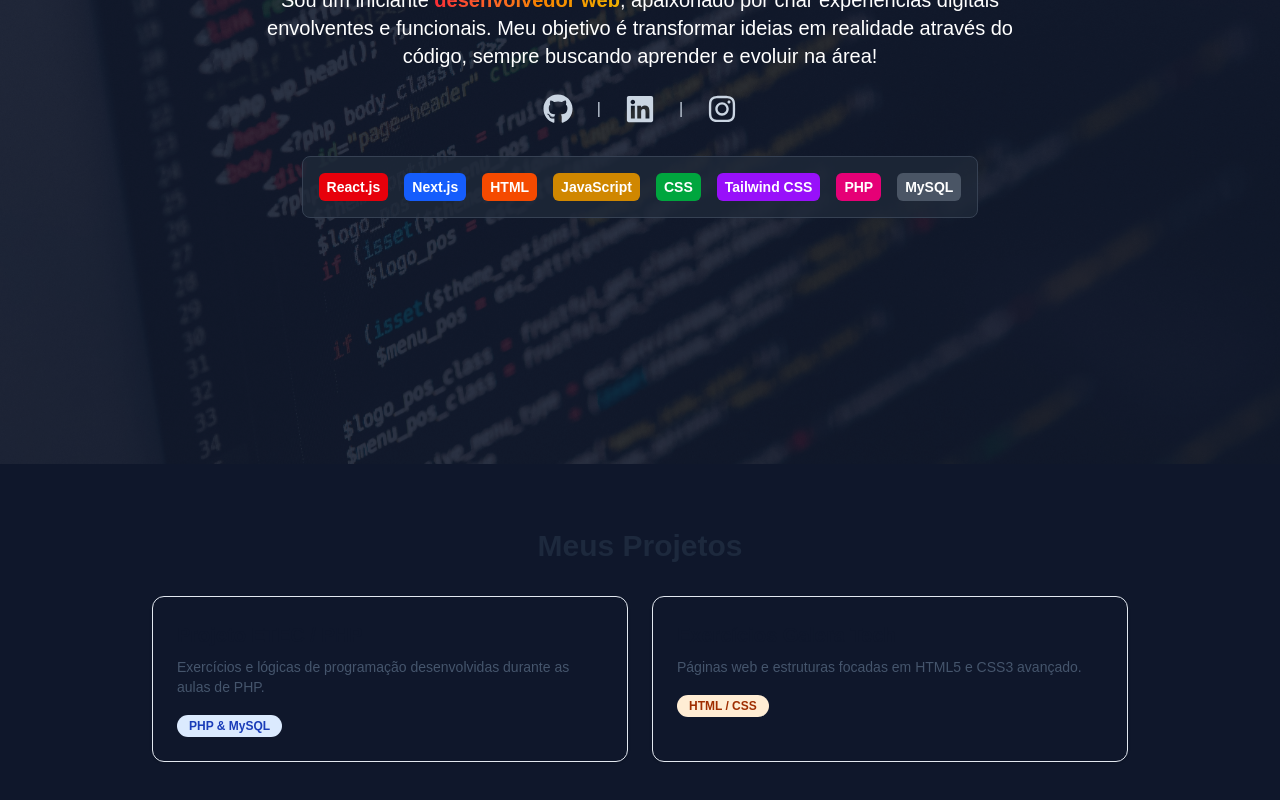
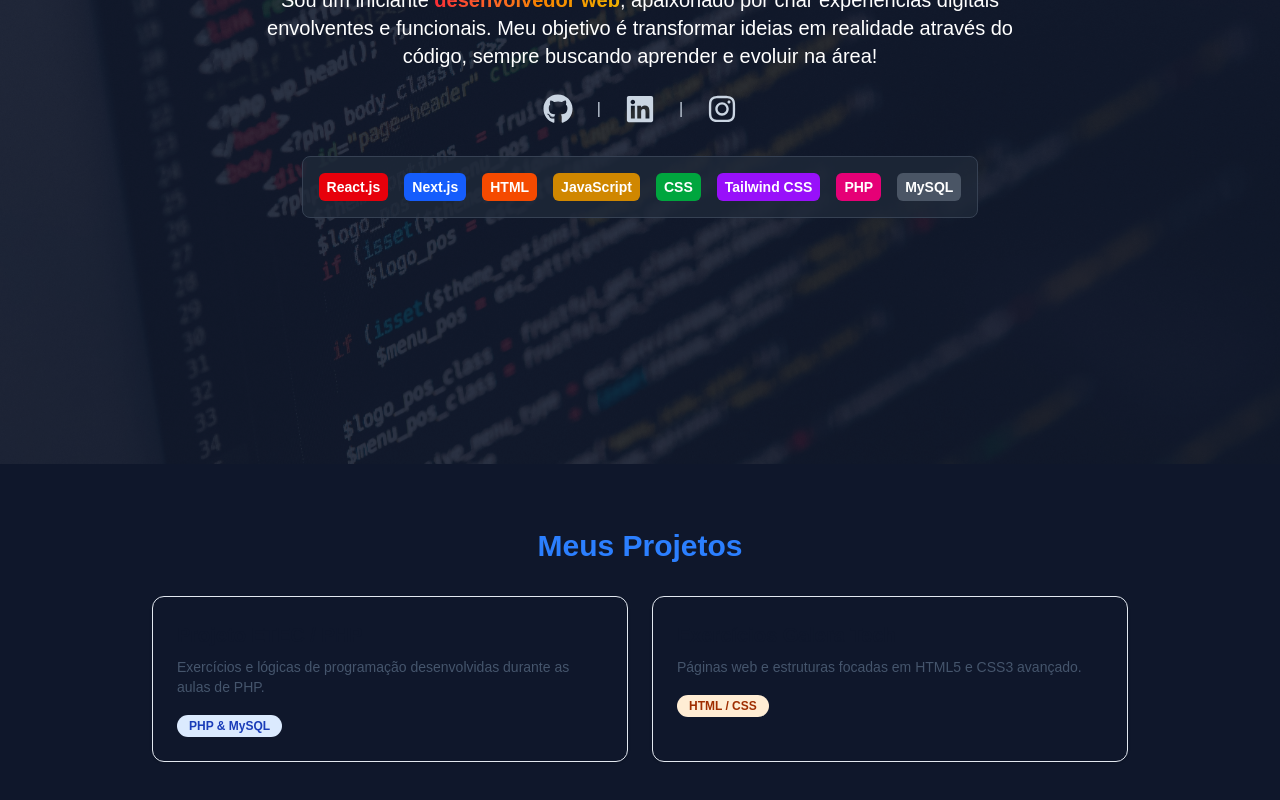
Before and after one commit to LevizBlessedpo/portifolio-nextjs, a Next.js app: page / in a window 1280 px wide. Shown: the part 401-1201 px from the top of the page. Built offline with nearby package versions, Linux system fonts and the light colour scheme.

Commit message:
Troquei a cor do título de projects para azul

```diff
--- a/src/app/components/Projects.jsx
+++ b/src/app/components/Projects.jsx
@@ -4,7 +4,7 @@ export default function Projects() {
     <section id="projetos" className="py-16 px-6 max-w-5xl mx-auto">
 
       {/* Título da seção */}
-      <h3 className="text-3xl font-bold mb-8 text-center text-slate-800">
+      <h3 className="text-3xl font-bold mb-8 text-center text-blue-500">
         Meus Projetos
       </h3>
 
```
